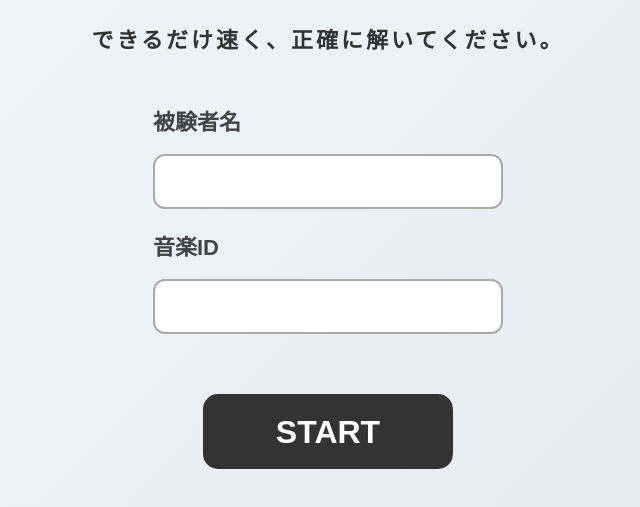
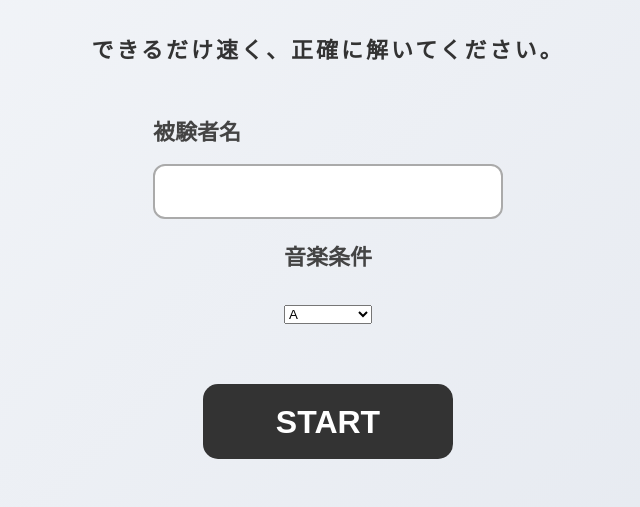
Before and after one commit to fuchiman/concentration-test, a plain HTML site: page index.html in a window 1280 px wide. Shown: the part 215-722 px from the top of the page, without its empty margins (312-952 px from the left). Drawn offline with Linux system fonts and the light colour scheme.

Commit message:
セレクトボックスにする

```diff
--- a/index.html
+++ b/index.html
@@ -35,13 +35,17 @@
 
         <div class="inputGroup">
 
-            <label>音楽ID</label>
+            <label>音楽条件</label><br>
 
-            <input
-                id="musicId"
-                type="text"
-                autocomplete="off"
-            >
+            <select id="musicSelect">
+
+                <option value="A">A</option>
+                <option value="B">B</option>
+                <option value="C">C</option>
+                <option value="D">D</option>
+                <option value="silence">無音</option>
+
+            </select>
 
         </div>
 
@@ -207,6 +211,8 @@
     <script src="csv.js"></script>
     <script src="game.js"></script>
 
+    <audio id="experimentAudio"></audio>
+
 </body>
 
 </html>
```
